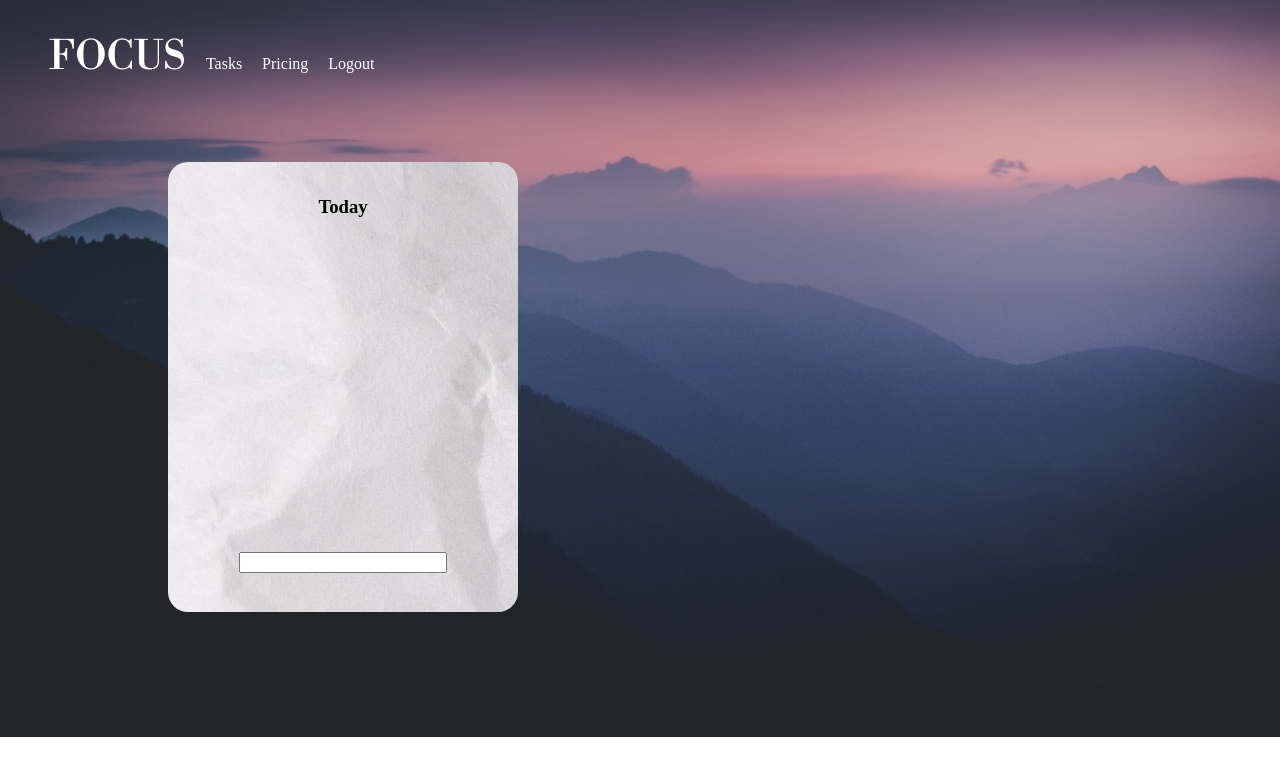
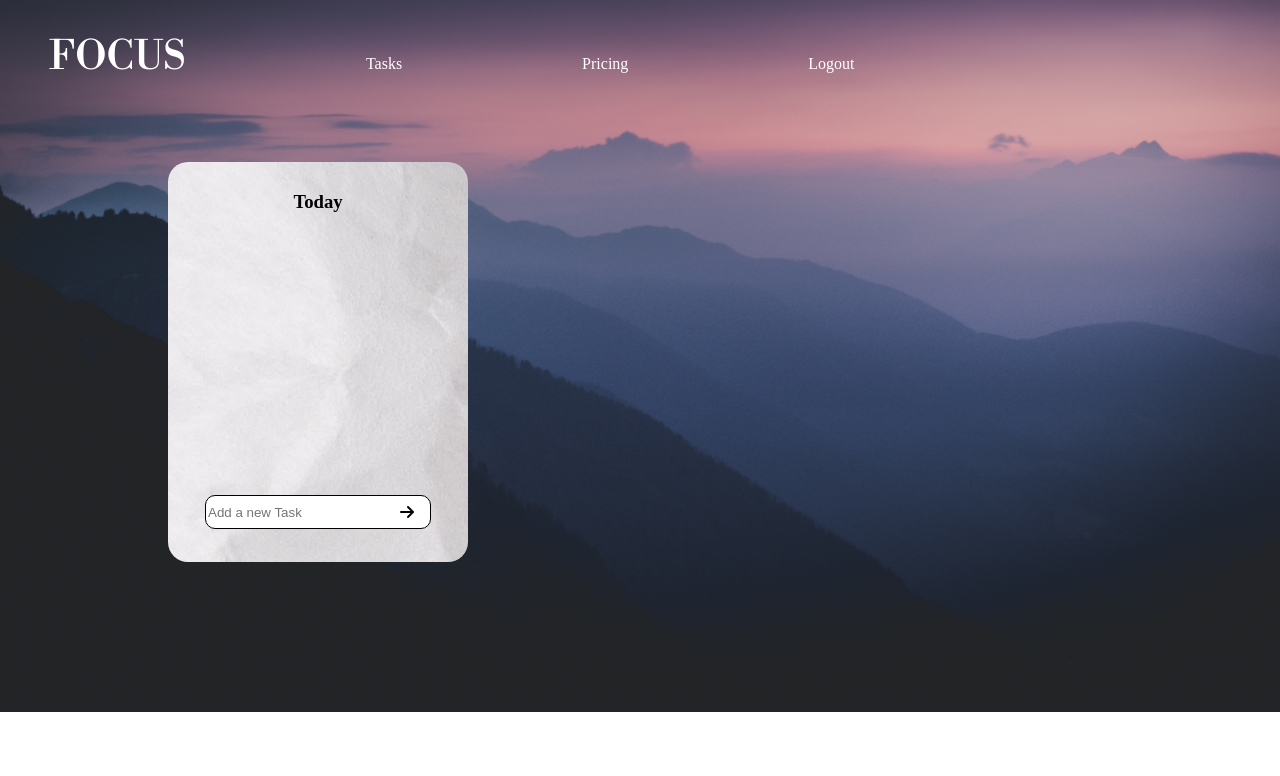
Before and after one commit to bitmonk/FocusTodo, a plain HTML site: page index.html in a window 1280 px wide. Drawn offline with nearby package versions, Linux system fonts and the light colour scheme.

Commit message:
add icon fontawesome

```diff
--- a/app.js
+++ b/app.js
@@ -0,0 +1,3 @@
+function sendClick(){
+
+}
--- a/index.html
+++ b/index.html
@@ -17,10 +17,15 @@
 
     <div id="task-wrapper">
         <h3 id="day">Today</h3>
-        <input id="inputTask" type="text">
+
+        <a onclick="sendClick()">
+            <i class="fa-solid fa-arrow-right" id="sendInput"></i>
+        </a>
+        <input id="inputTask" type="text" placeholder="Add a new Task">
+
     </div>
 
-
+    <script src="https://kit.fontawesome.com/e8b54f58bf.js" crossorigin="anonymous"></script>
     <script src="app.js"></script>
 </body>
 </html>
--- a/style.css
+++ b/style.css
@@ -30,12 +30,13 @@ li{
 li a{
     text-decoration: none;
     color: #FFFFFF;
+    margin-left: 10rem;
 
 }
 
 #task-wrapper{
-    height: 450px;
-    width: 350px;
+    height:400px;
+    width: 300px;
     display: flex;
     justify-content: center;
     align-items: center;
@@ -49,12 +50,28 @@ li a{
 
 #day{
     position: absolute;
-    height: 100px;
+    height: 60px;
     color: rgb(0, 0, 0);
     margin-bottom: 300px;
 }
 #inputTask{
     position: absolute;
-    margin-top: 350px;
-    width: 200px;
+    margin-top: 300px;
+    width: 220px;
+    height: 30px;
+    border: 1px solid black;
+    border-radius: 10px;
 }
+#sendInput{
+    position: absolute;
+    top: 504px;
+    left: 400px;
+    z-index: 10;
+
+}
+@media  screen and (max-width: 875px) {
+    #navbar {
+        display: flex;
+        margin-top: 2rem;
+    }
+}
```
